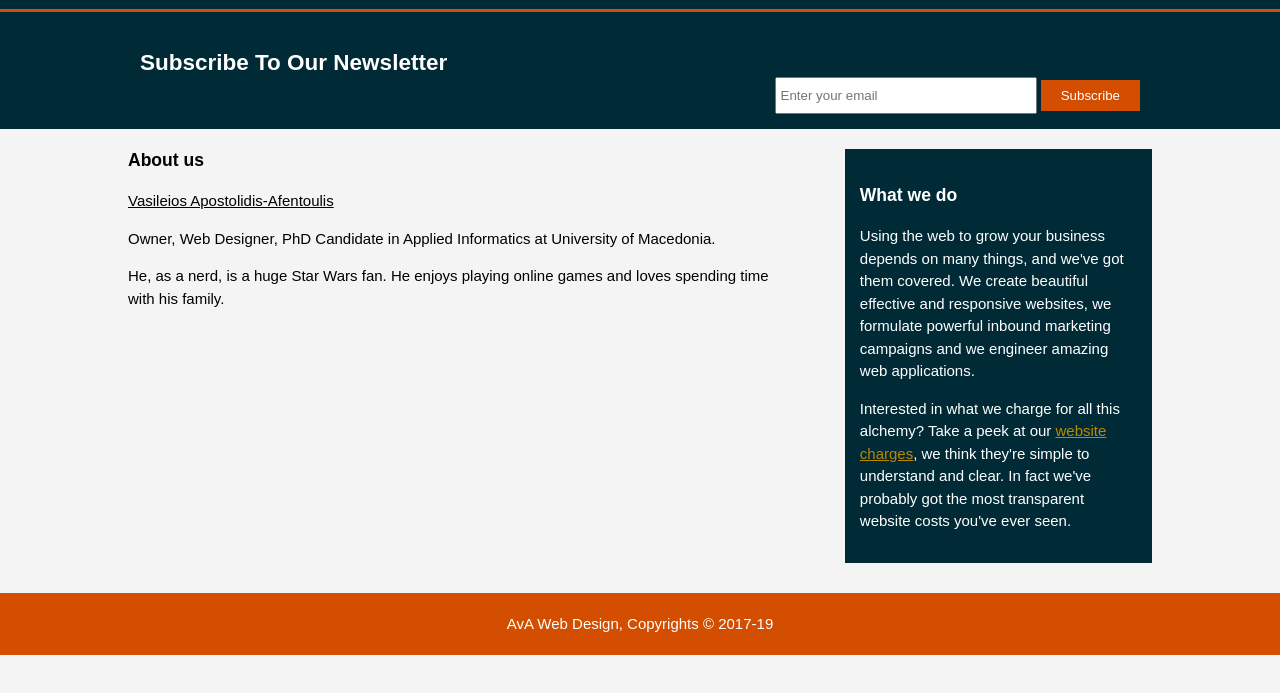
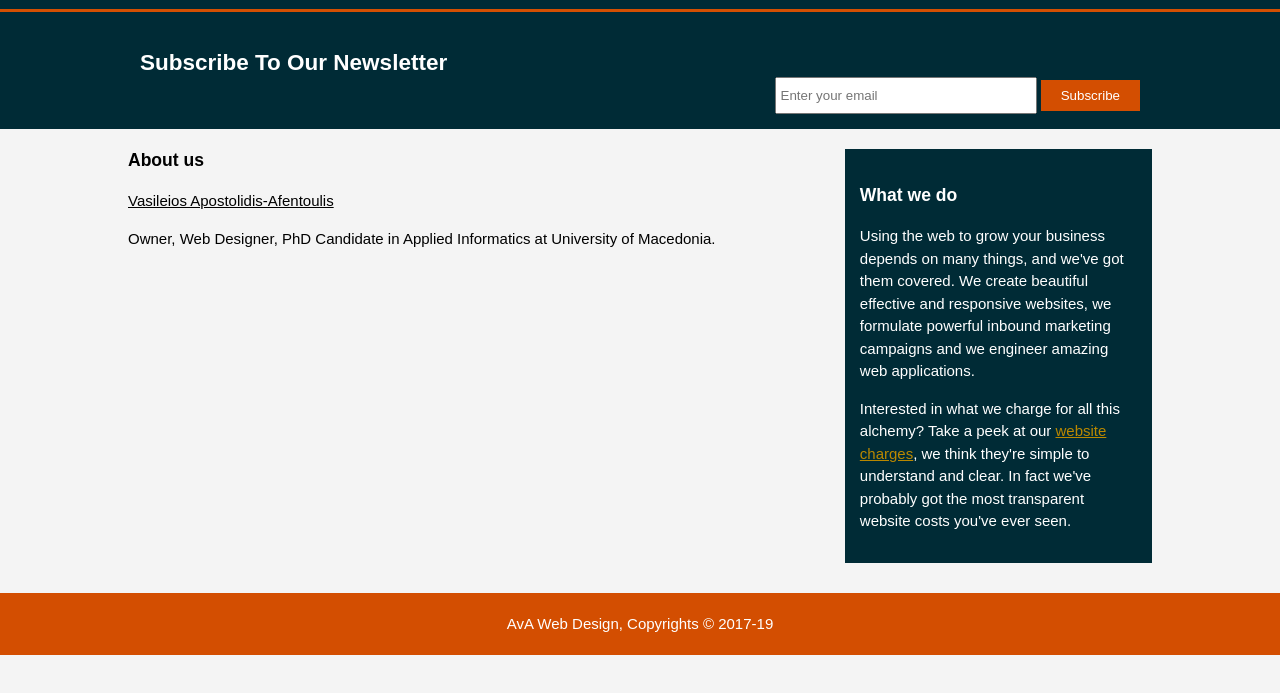
Before and after one commit to vapostolidis/vapostolidis.github.io, a plain HTML site: page about.html in a window 1280 px wide. Shown: the part 91-784 px from the top of the page. Drawn offline with Linux system fonts and the light colour scheme.

Commit message:
Update about.html

```diff
--- a/about.html
+++ b/about.html
@@ -39,7 +39,6 @@
           <h1 class="page-title">About us</h1>
           <p><u>Vasileios Apostolidis-Afentoulis</u></p>
           <p>Owner, Web Designer, PhD Candidate in Applied Informatics at University of Macedonia.</p>
-		  <p>He, as a nerd, is a huge Star Wars fan. He enjoys playing online games and loves spending time with his family.</p>
         </article>
         <aside id="sidebar">
           <div class="dark">
```
